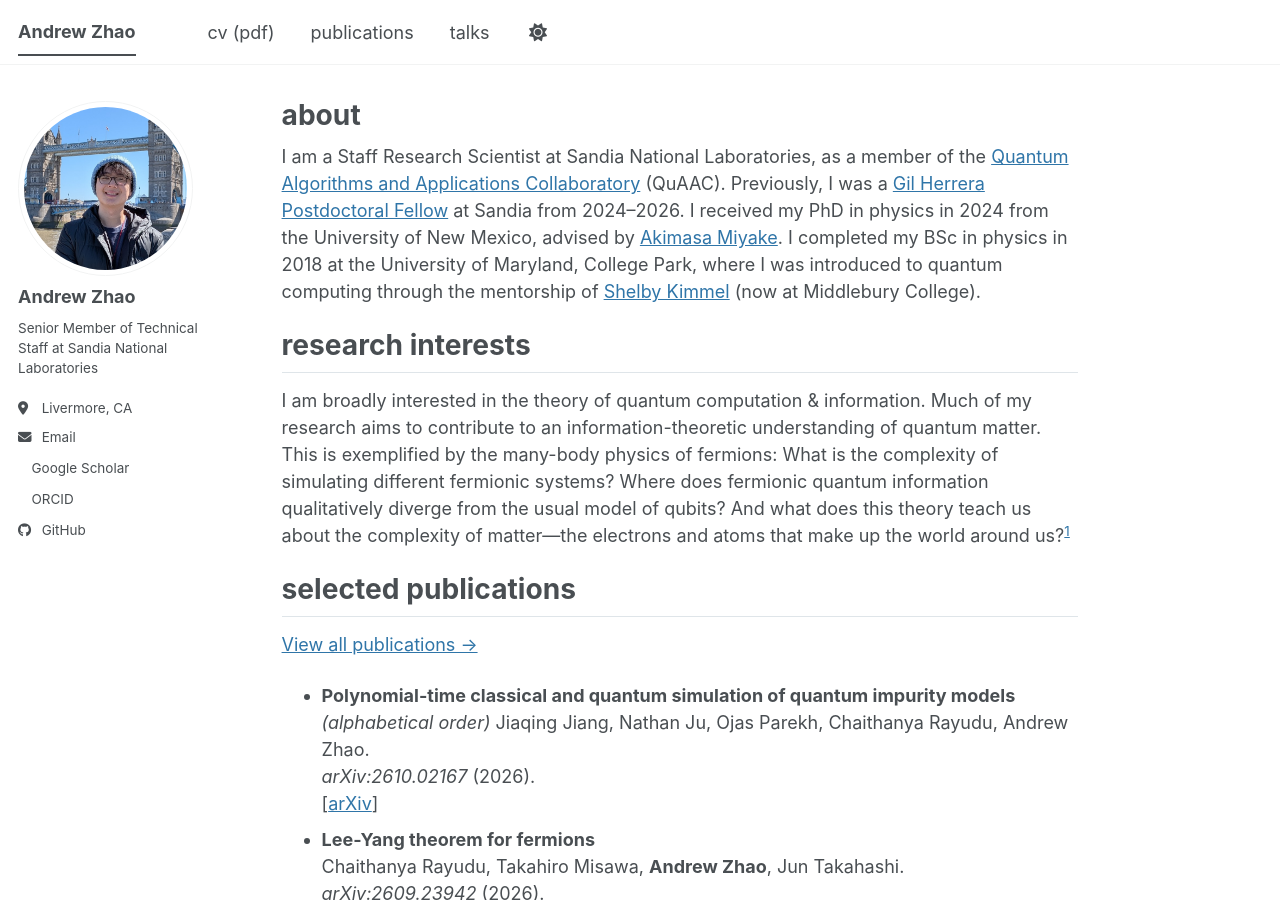
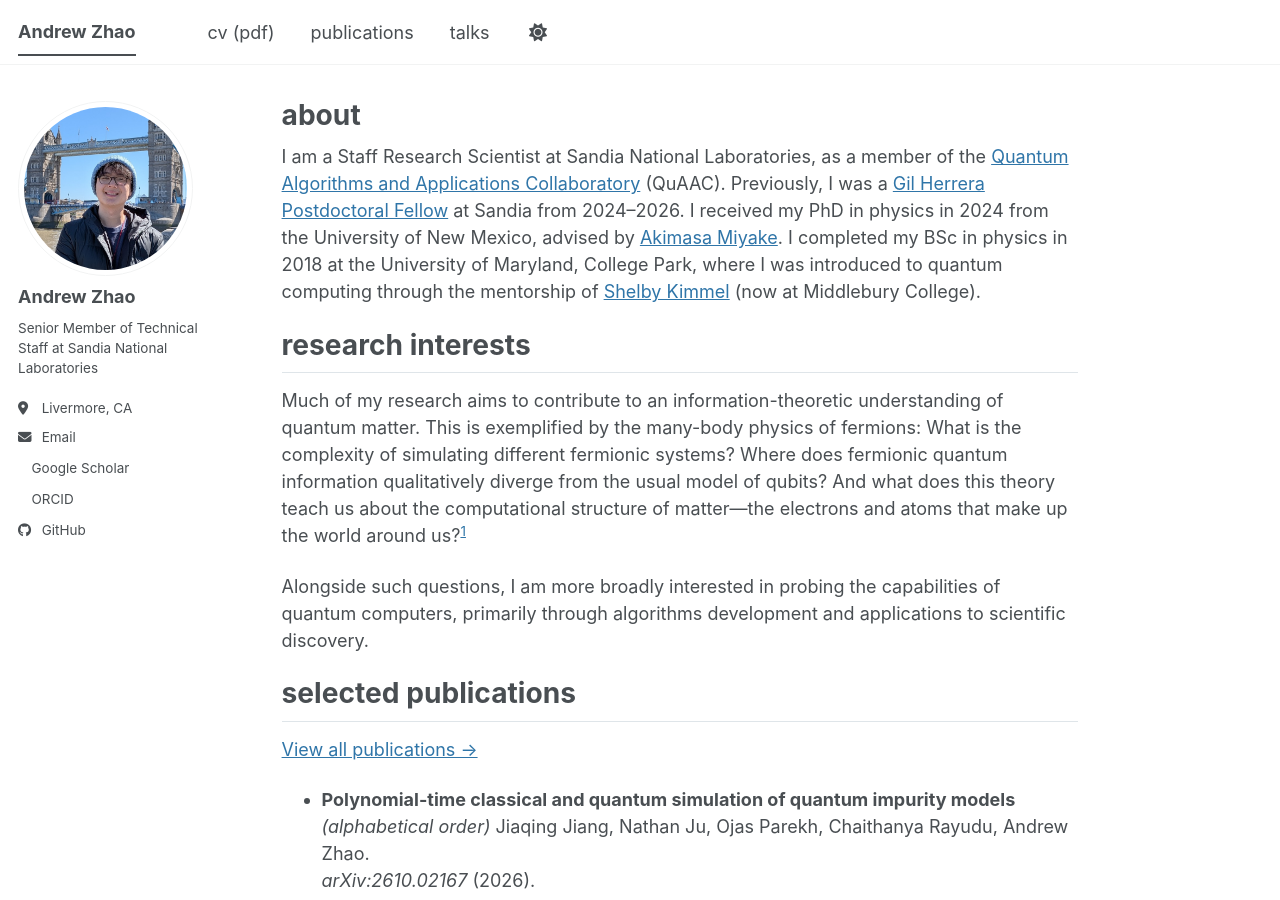
Before and after one commit to zhao-andrew/zhao-andrew.github.io, a Jekyll site: the page built from _pages/about.md, in a window 1280 px wide and 900 px high. Built offline with Jekyll 4.4.1, drawn with Linux system fonts in a browser that asks for light colours; a style sheet for code colours, icons or effects is not loaded.

Commit message:
Small changes

```diff
--- a/_includes/sections/interests.md
+++ b/_includes/sections/interests.md
@@ -1,6 +1,8 @@
 Research Interests
 ==================
 
-I am broadly interested in the theory of quantum computation & information. Much of my research aims to contribute to an information-theoretic understanding of quantum matter. This is exemplified by the many-body physics of fermions: What is the complexity of simulating different fermionic systems? Where does fermionic quantum information qualitatively diverge from the usual model of qubits? And what does this theory teach us about the complexity of matter---the electrons and atoms that make up the world around us?[^1]
+Much of my research aims to contribute to an information-theoretic understanding of quantum matter. This is exemplified by the many-body physics of fermions: What is the complexity of simulating different fermionic systems? Where does fermionic quantum information qualitatively diverge from the usual model of qubits? And what does this theory teach us about the computational structure of matter---the electrons and atoms that make up the world around us?[^1]
+
+Alongside such questions, I am more broadly interested in probing the capabilities of quantum computers, primarily through algorithms development and applications to scientific discovery.
 
 [^1]: This em dash was human generated.
```
Also changed, not shown: _pages/talks.md (+1 -1 lines).
